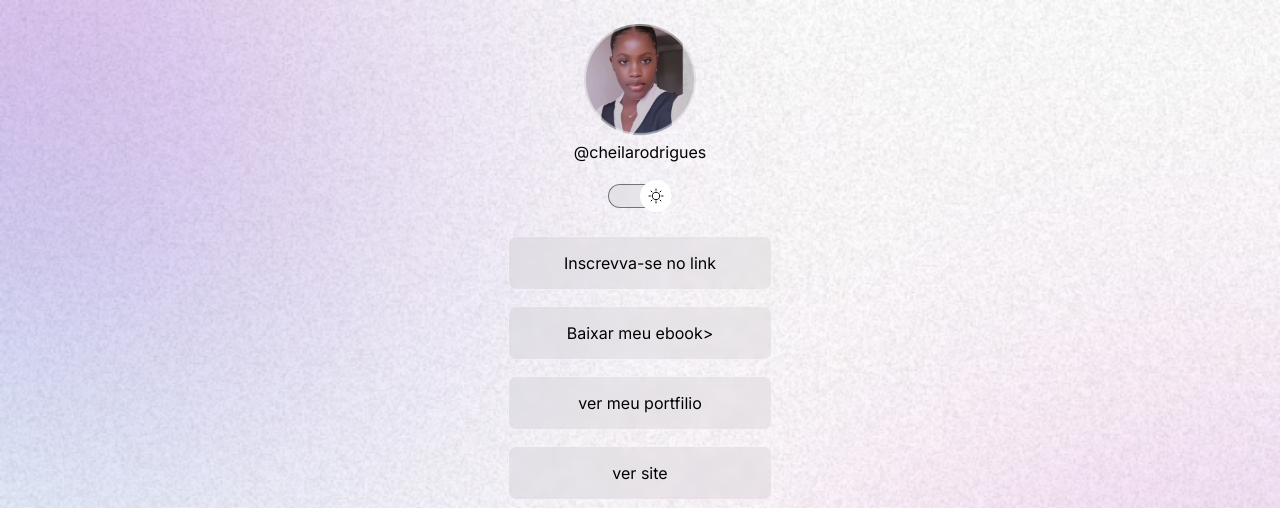
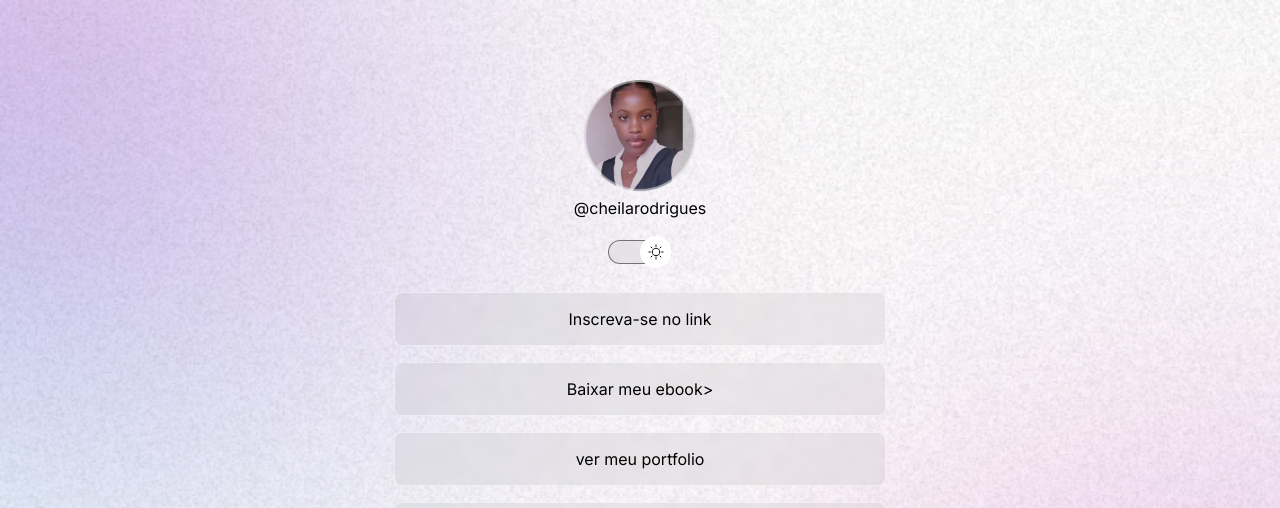
Before and after one commit to Cheila2/projeto, a plain HTML site: page index.html in a window 1280 px wide. Shown: the top 508 px of the page. Drawn offline with nearby package versions, Linux system fonts and the light colour scheme.

Commit message:
container

```diff
--- a/index.html
+++ b/index.html
@@ -24,13 +24,13 @@
         </div>
         <ul>
             <li>
-                <a href="#">Inscrevva-se no link</a>
+                <a href="#">Inscreva-se no link</a>
             </li>
             <li>
                 <a href="#  ">Baixar meu ebook></a>
             </li>
             <li>
-                <a href="#">ver meu portfilio</a>
+                <a href="#">ver meu portfolio</a>
             </li>
             <li>
                 <a href="#"> ver site</a>
--- a/style.css
+++ b/style.css
@@ -33,10 +33,12 @@
     color: var(--text-color);
 }
 #container {
-    width: 360px;
-    margin: auto;
+    width: 100%;
+    max-width: 588px;
+    margin: 56px auto 0px;
     padding-top: 100px;
     padding: 24px;
+
 }
 
 #profile {
```
